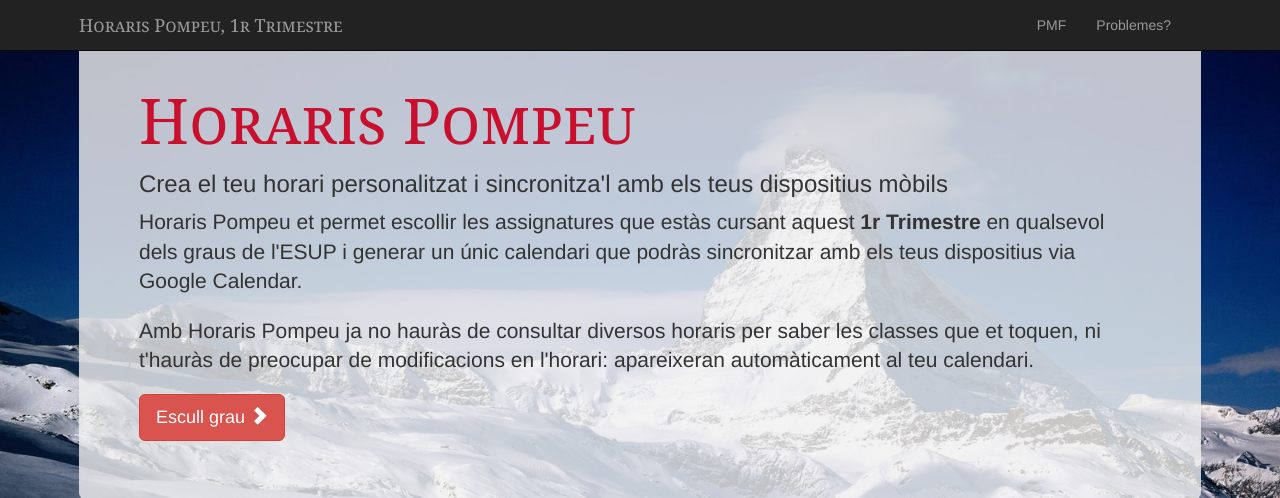
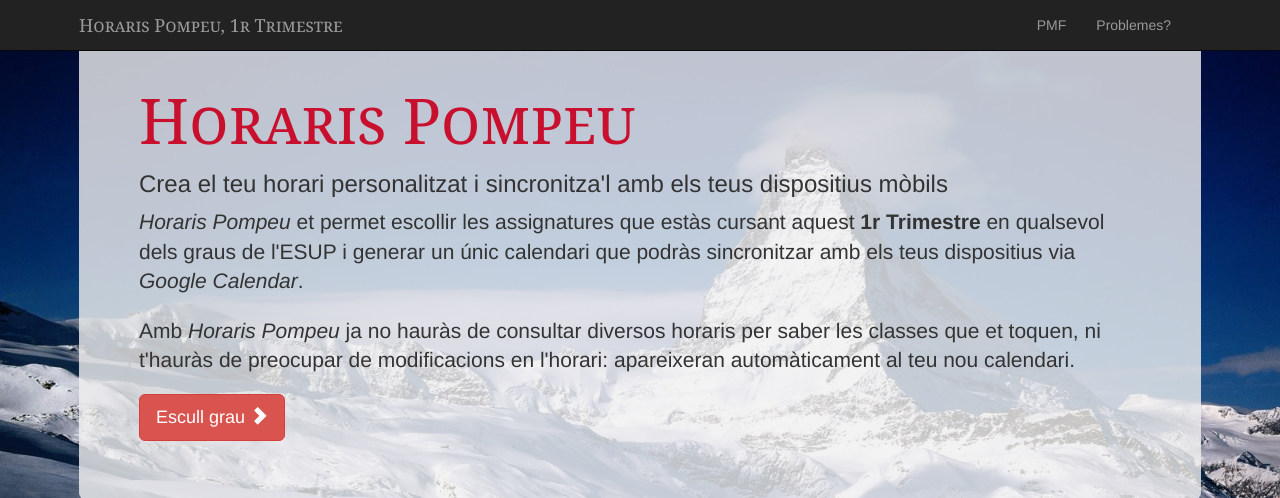
Before and after one commit to octavifs/horarispompeu, a Django app: page / in a window 1280 px wide. Shown: the top 498 px of the page. Run offline with Django 3.2, Linux system fonts and the light colour scheme.

Commit message:
Minor (cosmetic) changes index page

```diff
--- a/timetable/templates/index.html
+++ b/timetable/templates/index.html
@@ -3,7 +3,7 @@
 {% block content %}
   <h1>Horaris Pompeu</h1>
   <h3>Crea el teu horari personalitzat i sincronitza'l amb els teus dispositius mòbils</h3>
-  <p class="lead">Horaris Pompeu et permet escollir les assignatures que estàs cursant aquest <strong>{{term}}</strong> en qualsevol dels graus de l'ESUP i generar un únic calendari que podràs sincronitzar amb els teus dispositius via Google Calendar.</p>
-  <p class="lead">Amb Horaris Pompeu ja no hauràs de consultar diversos horaris per saber les classes que et toquen, ni t'hauràs de preocupar de modificacions en l'horari: apareixeran automàticament al teu calendari.</p>
+  <p class="lead"><em>Horaris Pompeu</em> et permet escollir les assignatures que estàs cursant aquest <strong>{{term}}</strong> en qualsevol dels graus de l'ESUP i generar un únic calendari que podràs sincronitzar amb els teus dispositius via <em>Google Calendar</em>.</p>
+  <p class="lead">Amb <em>Horaris Pompeu</em> ja no hauràs de consultar diversos horaris per saber les classes que et toquen, ni t'hauràs de preocupar de modificacions en l'horari: apareixeran automàticament al teu nou calendari.</p>
   <p><a class="btn btn-lg btn-danger" href="/grau">Escull grau <span class="glyphicon glyphicon-chevron-right"></span></a></p>
 {% endblock %}
```
